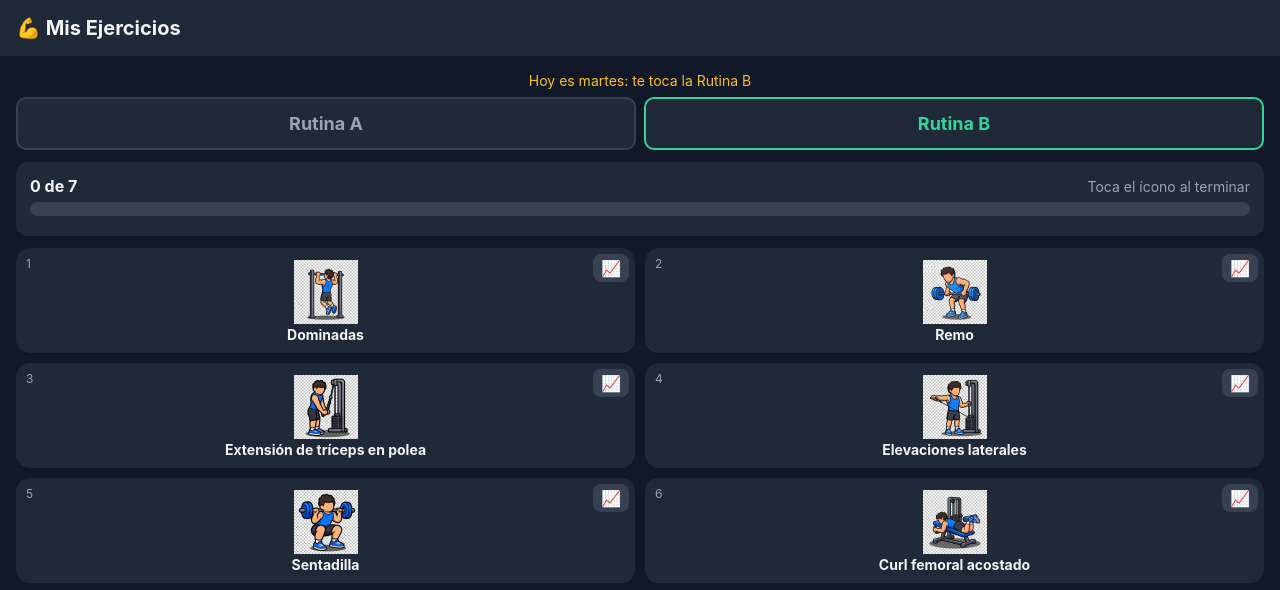
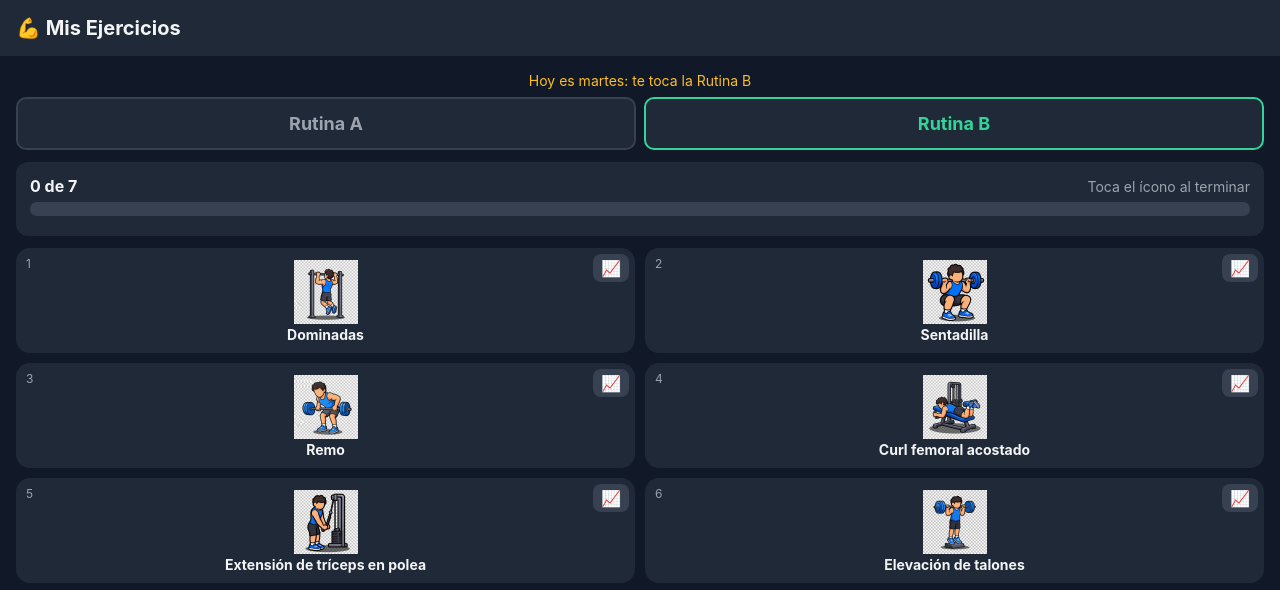
Before and after one commit to AvilaLavilez/Mypersonalgym, a plain HTML site: page index.html in a window 1280 px wide. Shown: the top 590 px of the page. Drawn offline with Linux system fonts and the light colour scheme.

Commit message:
Update index.html

```diff
--- a/index.html
+++ b/index.html
@@ -461,21 +461,21 @@ function img(archivo, respaldo){
 const RUTINAS = {
   A: [
     {n:'Press de banca', i:img('pressdebanca.jpg', DIB.banca)},
+    {n:'Peso muerto', i:img('pesomuerto.jpg', DIB.muerto)},
     {n:'Press militar', i:img('pressmilitar.jpg', DIB.militar)},
+    {n:'Extensiones en máquina', i:img('extensiones.jpg', DIB.extens)},
     {n:'Fondos', i:img('fondos.jpg', DIB.fondos)},
-    {n:'Curl con mancuernas inclinado', i:img('curlconmancuernas.jpg', DIB.core)},
-    {n:'Peso muerto', i:img('pesomuerto.jpg', DIB.muerto)},
-    {n:'Extensiones en máquina', i:img('extensiones.jpg', DIB.extens)},
-    {n:'Hip thrust', i:img('hipthrust.jpg', DIB.hip)}
+    {n:'Hip thrust', i:img('hipthrust.jpg', DIB.hip)},
+    {n:'Curl con mancuernas inclinado', i:img('curlconmancuernas.jpg', DIB.core)}
   ],
   B: [
     {n:'Dominadas', i:img('dominadas.jpg', DIB.domi)},
+    {n:'Sentadilla', i:img('sentadillas.jpg', DIB.sentadilla)},
     {n:'Remo', i:img('remo.jpg', DIB.remo)},
+    {n:'Curl femoral acostado', i:img('curlfemorales.jpg', DIB.curl)},
     {n:'Extensión de tríceps en polea', i:img('triceps.jpg', DIB.tricep)},
-    {n:'Elevaciones laterales', i:img('laterales.jpg', DIB.lateral)},
-    {n:'Sentadilla', i:img('sentadillas.jpg', DIB.sentadilla)},
-    {n:'Curl femoral acostado', i:img('curlfemorales.jpg', DIB.curl)},
-    {n:'Elevación de talones', i:img('talones.jpg', DIB.talones)}
+    {n:'Elevación de talones', i:img('talones.jpg', DIB.talones)},
+    {n:'Elevaciones laterales', i:img('laterales.jpg', DIB.lateral)}
   ]
 };
 
```
